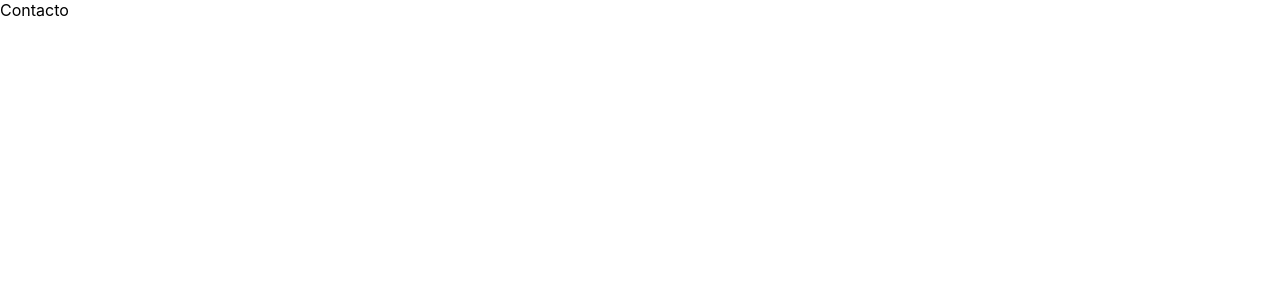
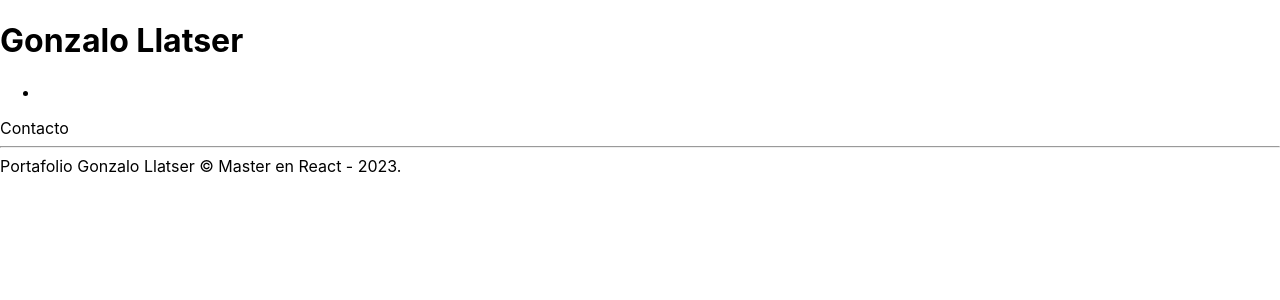
Before and after one commit to GonzaloLlatser/gl_0823_ReactJS_PortfolioModelo, a React (Create React App) app: page /contacto in a window 1280 px wide. Shown: the top 300 px of the page. Built offline with nearby package versions, Linux system fonts and the light colour scheme.

Commit message:
feat: Agrega componentes para el layout de la web.

```diff
--- /dev/null
+++ b/src/components/layout/Footer.js
@@ -0,0 +1,9 @@
+import React from 'react'
+
+export const Footer = () => {
+  return (
+    <footer>
+        Portafolio Gonzalo Llatser &copy; Master en React - 2023.
+    </footer>
+  )
+}
--- /dev/null
+++ b/src/components/layout/HeaderNav.js
@@ -0,0 +1,14 @@
+import React from 'react'
+
+export const HeaderNav = () => {
+  return (
+    <header>
+        <h1>Gonzalo Llatser</h1>
+        <nav>
+            <ul>
+                <li></li>
+            </ul>
+        </nav>
+    </header>
+  )
+}
--- a/src/router/MisRutas.js
+++ b/src/router/MisRutas.js
@@ -5,6 +5,8 @@
 import { Servicios } from '../components/Servicios';
 import { Curriculum } from '../components/Curriculum';
 import { Contacto } from '../components/Contacto';
+import { HeaderNav } from '../components/layout/HeaderNav';
+import { Footer } from '../components/layout/Footer';
 
 
 
@@ -13,9 +15,11 @@
     <BrowserRouter>
 
       {/* HEADER Y NAVEGACION */}
+      <HeaderNav />
 
       {/* CONTENIDO CENTRAL */}
       <Routes>
+
         <Route path='/' element={<Inicio />} />
         <Route path='/inicio' element={<Inicio />} />
         <Route path='/portafolio' element={<Portafolio />} />
@@ -23,15 +27,11 @@
         <Route path='/curriculum' element={<Curriculum />} />
         <Route path='/contacto' element={<Contacto />} />
 
-
-
-
-
-
-
       </Routes>
 
+      <hr />
       {/* FOOTER */}
+      <Footer />
 
     </BrowserRouter>
   )
```
